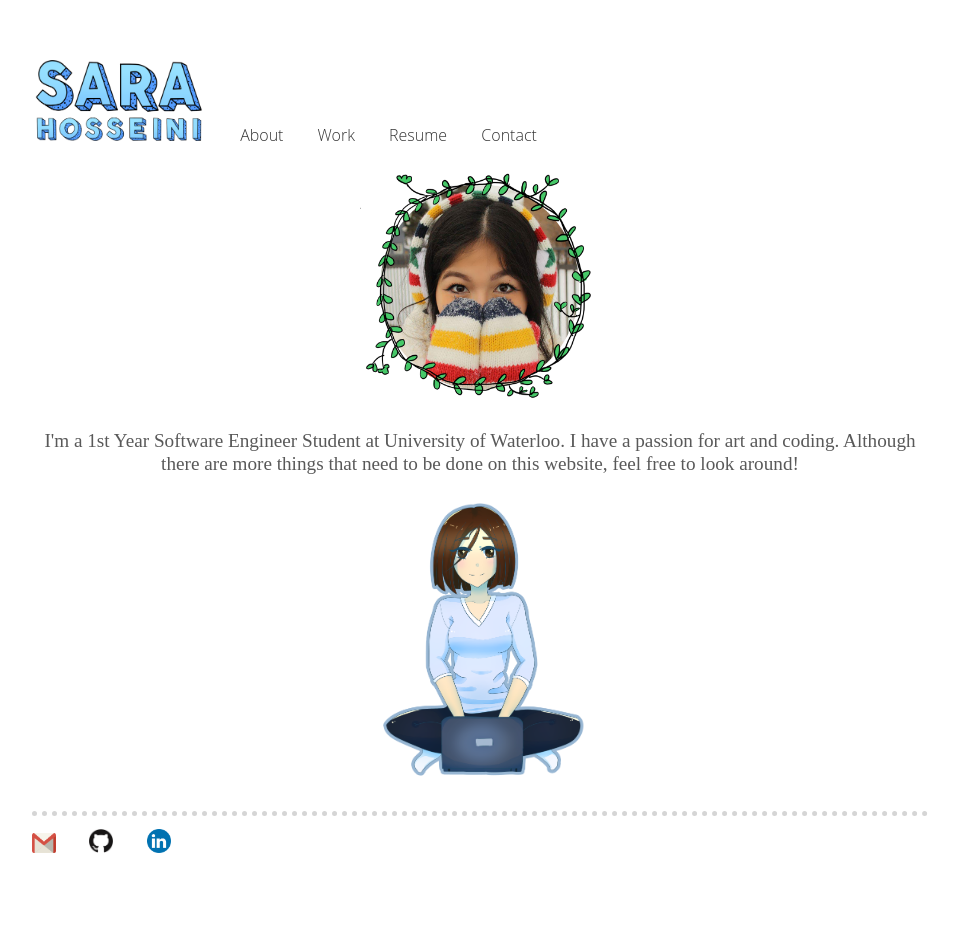
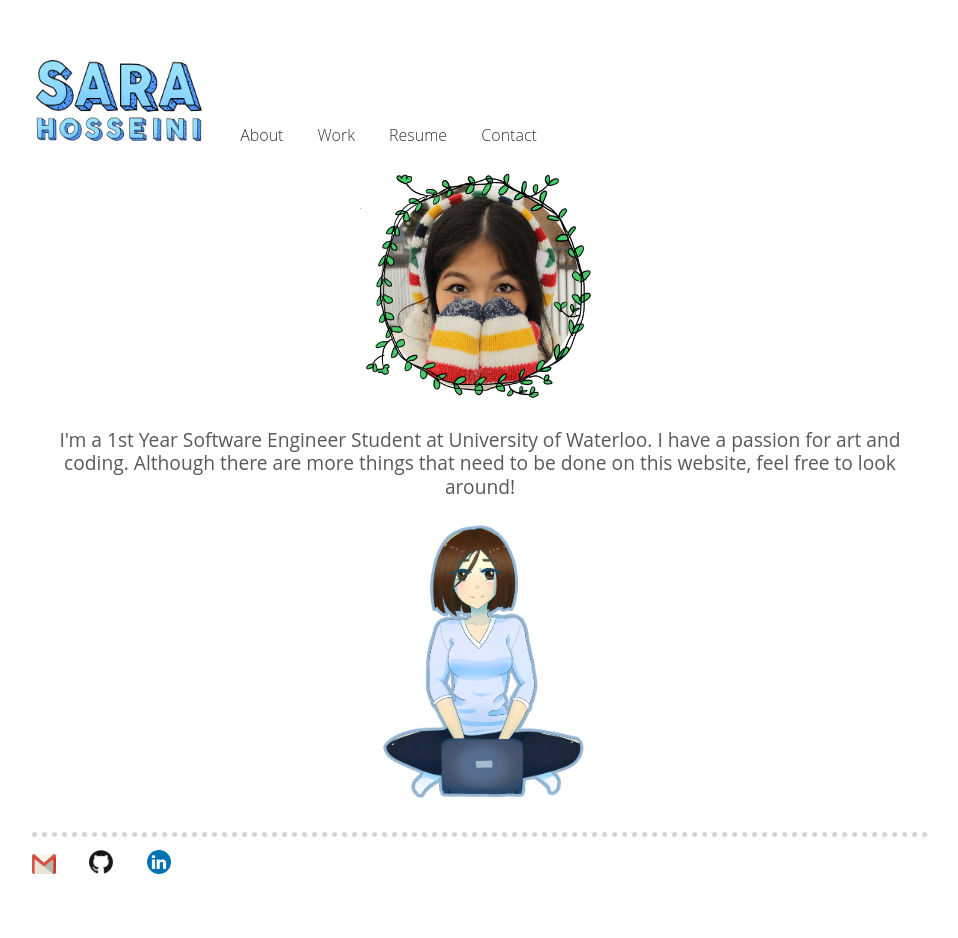
Before and after one commit to sarahoss/sarahoss.github.io, a Jekyll site: the page built from index.html, in a window 1280 px wide. Shown: the whole page, without its empty margins (160-1118 px from the left). Built offline with Jekyll 4.4.1, drawn with Linux system fonts in a browser that asks for light colours; before the commit the page ends 917 px from its top, so only the background shows below that.

Commit message:
Update main.css

```diff
--- a/css/main.css
+++ b/css/main.css
@@ -1,6 +1,7 @@
 body {
     margin: 60px auto;
     width: 70%;
+    font-family: 'Open Sans', sans-serif;
 }
 #aboutme p{
    margin-right: 160px;
```
